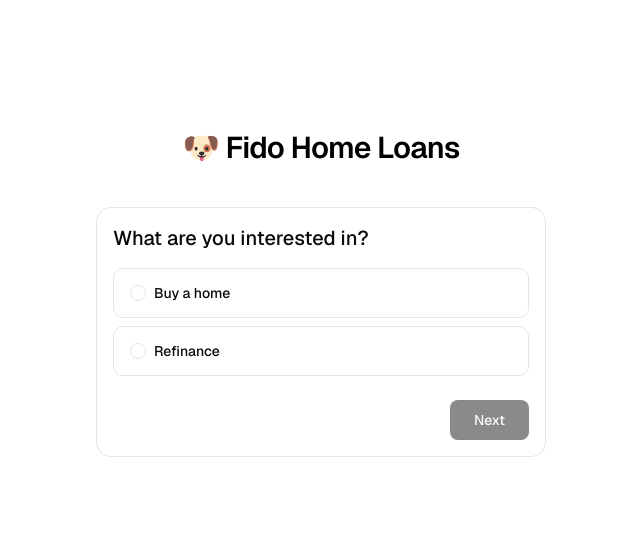
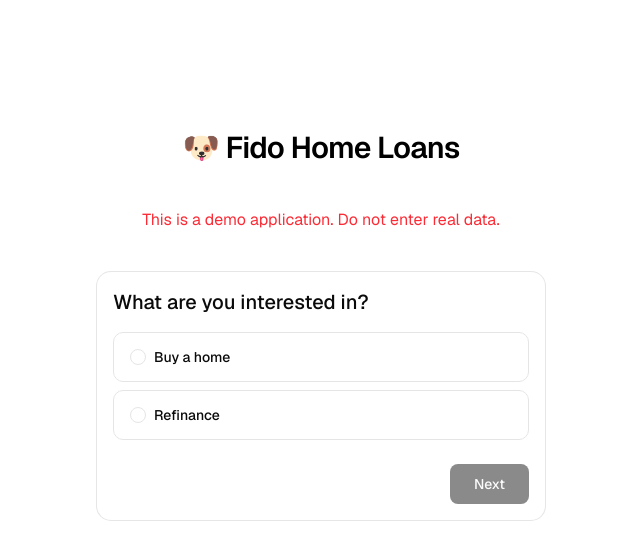
Before and after one commit to andrewt3000/mortgage, a Next.js app: page / in a window 1280 px wide. Shown: the top 560 px of the page, without its empty margins (319-959 px from the left). Built offline with nearby package versions, Linux system fonts and the light colour scheme.

Commit message:
demo warning

```diff
--- a/app/page.tsx
+++ b/app/page.tsx
@@ -464,6 +464,7 @@ export default function Home() {
         <h1 className="text-3xl font-semibold leading-10 tracking-tight text-black dark:text-zinc-50">
           🐶 Fido Home Loans
         </h1>
+        <h6 className="text-red-500">This is a demo application. Do not enter real data.</h6>
 
         {step === "interest" && (
           <QuestionCard
```
